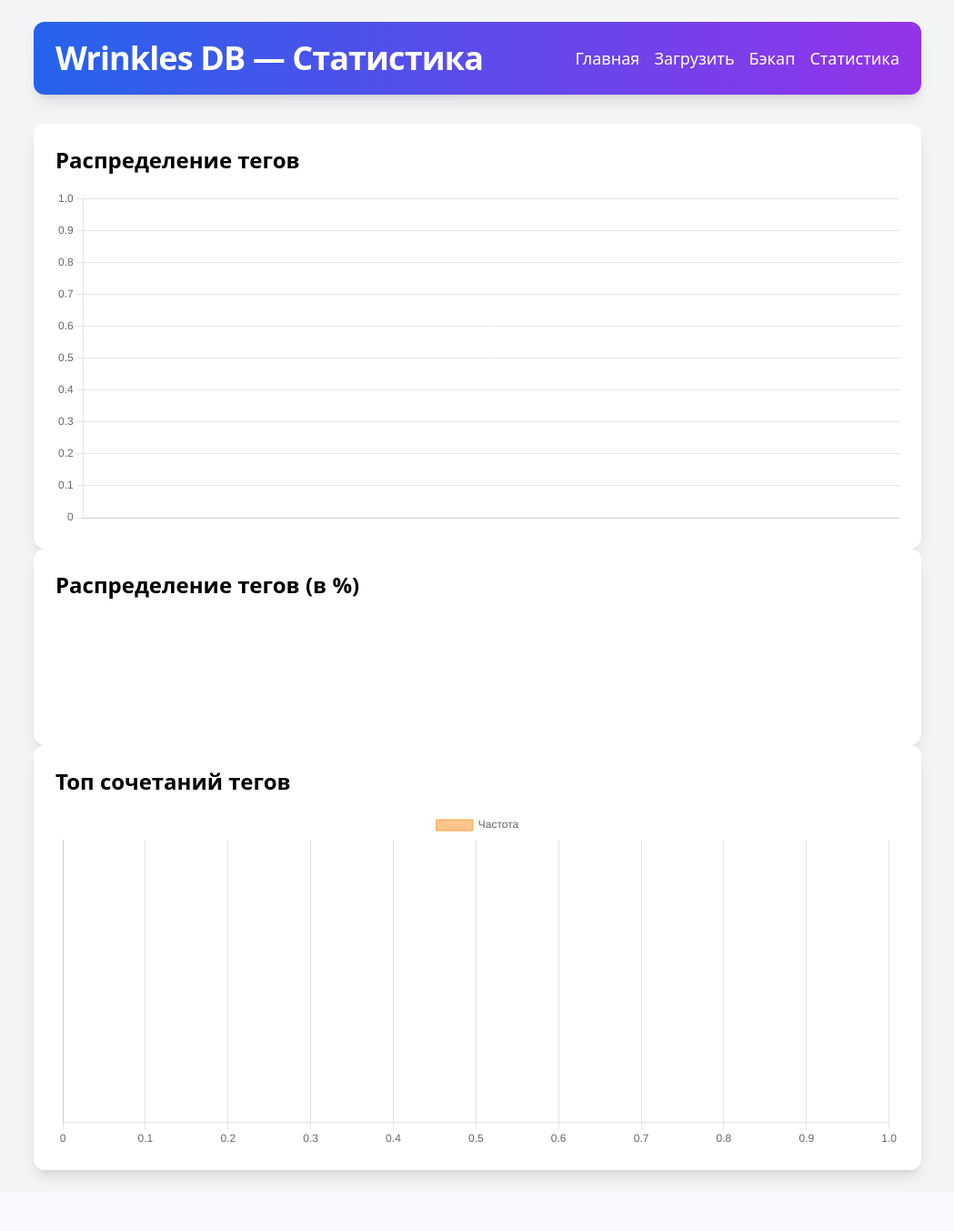
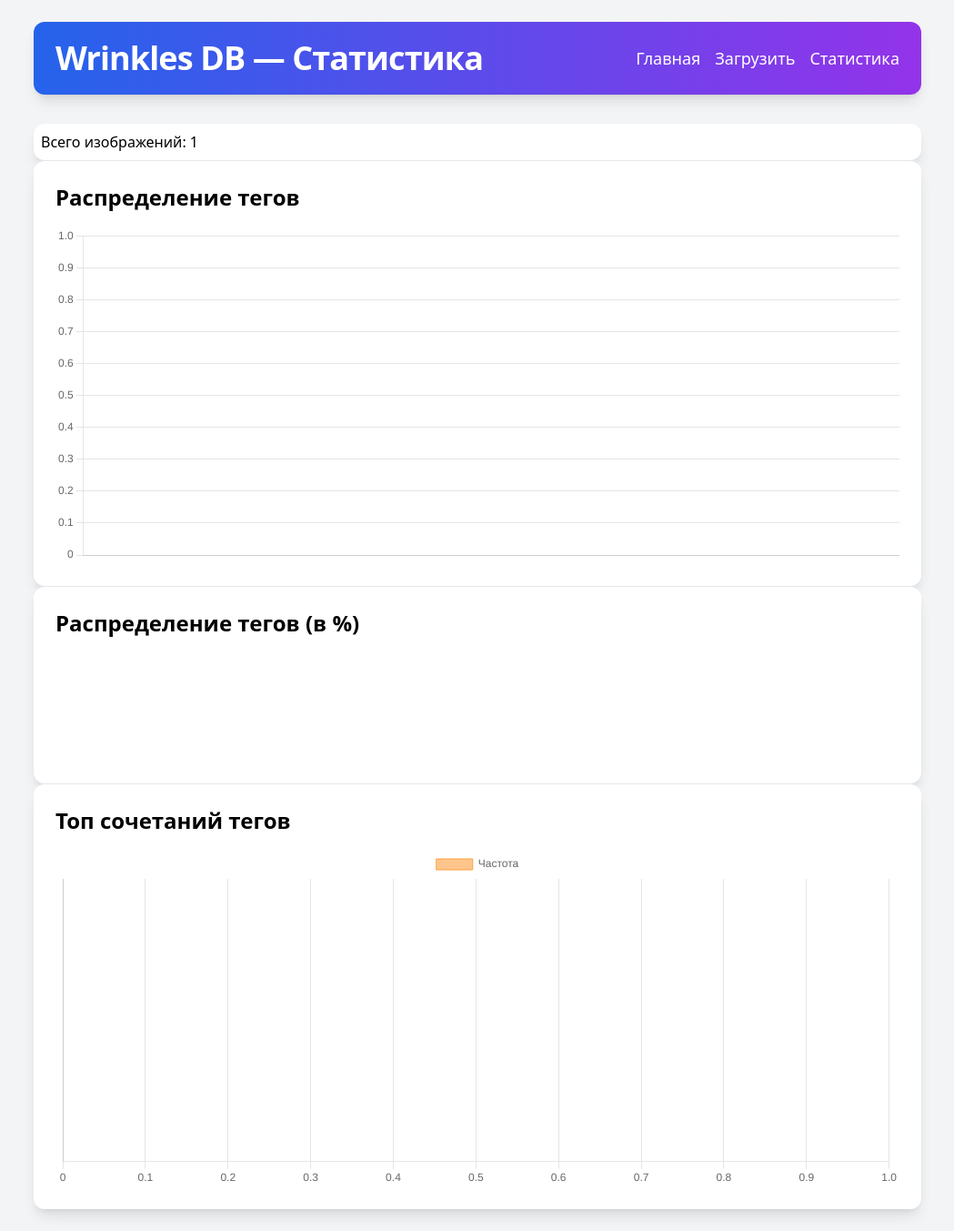
Before and after one commit to ResetPlease/MedInfo, a FastAPI app: template app/templates/stats.html in a window 1280 px wide. Shown: the whole page at 91% size, without its empty margins (115-1164 px from the left). Before the commit the page ends 1301 px from the top, so only its background shows below. Run offline with FastAPI, Linux system fonts and the light colour scheme; the template is opened without the code that fills it: most values are stand-ins (such as "Sample title", 1, 10 or a date in 2020); some libraries are stand-ins or nearby versions.

Commit message:
add count of images to statistics and remove backup button(endpoint still available)

```diff
--- a/app/main.py
+++ b/app/main.py
@@ -156,9 +156,11 @@ async def stats_tag_combos(
 
 @app.get("/stats", response_class=HTMLResponse)
 async def stats_page(
-    request: Request, credentials: HTTPBasicCredentials = Depends(verify_credentials)
+    request: Request, credentials: HTTPBasicCredentials = Depends(verify_credentials),
+    db: Session = Depends(get_db),
 ):
-    return templates.TemplateResponse("stats.html", {"request": request})
+    total = db.query(func.count(Image.id)).scalar()
+    return templates.TemplateResponse("stats.html", {"request": request, "total_images" : total})
 
 
 # Страница загрузки
--- a/app/templates/image_detail.html
+++ b/app/templates/image_detail.html
@@ -24,7 +24,7 @@
         <nav class="mt-4 sm:mt-0 flex space-x-4 text-lg font-medium">
           <a href="/" class="hover:underline hover:text-yellow-200 transition">Главная</a>
           <a href="/upload" class="hover:underline hover:text-yellow-200 transition">Загрузить</a>
-          <a href="/backup" class="hover:underline hover:text-yellow-200 transition">Бэкап</a>
+          <!-- <a href="/backup" class="hover:underline hover:text-yellow-200 transition">Бэкап</a> -->
           <a href="/stats" class="hover:underline hover:text-yellow-200 transition">Статистика</a>
         </nav>
       </div>
--- a/app/templates/index.html
+++ b/app/templates/index.html
@@ -24,7 +24,7 @@
         <nav class="mt-4 sm:mt-0 flex space-x-4 text-lg font-medium">
           <a href="/" class="hover:underline hover:text-yellow-200 transition">Главная</a>
           <a href="/upload" class="hover:underline hover:text-yellow-200 transition">Загрузить</a>
-          <a href="/backup" class="hover:underline hover:text-yellow-200 transition">Бэкап</a>
+          <!-- <a href="/backup" class="hover:underline hover:text-yellow-200 transition">Бэкап</a> -->
           <a href="/stats" class="hover:underline hover:text-yellow-200 transition">Статистика</a>
         </nav>
       </div>
--- a/app/templates/stats.html
+++ b/app/templates/stats.html
@@ -21,21 +21,26 @@
                 <nav class="mt-4 sm:mt-0 flex space-x-4 text-lg font-medium">
                     <a href="/" class="hover:underline hover:text-yellow-200 transition">Главная</a>
                     <a href="/upload" class="hover:underline hover:text-yellow-200 transition">Загрузить</a>
-                    <a href="/backup" class="hover:underline hover:text-yellow-200 transition">Бэкап</a>
+                    <!-- <a href="/backup" class="hover:underline hover:text-yellow-200 transition">Бэкап</a> -->
                     <a href="/stats" class="hover:underline hover:text-yellow-200 transition">Статистика</a>
                 </nav>
             </div>
         </header>
 
+        <div class="bg-white p-2 rounded-xl shadow-lg">
+            <h2>Всего изображений: {{total_images}}</h2>
+        </div>
+        <hr>
         <div class="bg-white p-6 rounded-xl shadow-lg">
             <h2 class="text-2xl font-semibold mb-4">Распределение тегов</h2>
             <canvas id="tagsChart" height="120"></canvas>
         </div>
+        <hr>
         <div class="bg-white p-6 rounded-xl shadow-lg">
             <h2 class="text-2xl font-semibold mb-4">Распределение тегов (в %)</h2>
             <canvas id="tagsPieChart" height="120"></canvas>
         </div>
-
+        <hr>
         <div class="bg-white p-6 rounded-xl shadow-lg">
             <h2 class="text-2xl font-semibold mb-4">Топ сочетаний тегов</h2>
             <canvas id="tagCombosChart" height="120"></canvas>
--- a/app/templates/upload.html
+++ b/app/templates/upload.html
@@ -24,7 +24,7 @@
         <nav class="mt-4 sm:mt-0 flex space-x-4 text-lg font-medium">
           <a href="/" class="hover:underline hover:text-yellow-200 transition">Главная</a>
           <a href="/upload" class="hover:underline hover:text-yellow-200 transition">Загрузить</a>
-          <a href="/backup" class="hover:underline hover:text-yellow-200 transition">Бэкап</a>
+          <!-- <a href="/backup" class="hover:underline hover:text-yellow-200 transition">Бэкап</a> -->
           <a href="/stats" class="hover:underline hover:text-yellow-200 transition">Статистика</a>
         </nav>
       </div>
```
